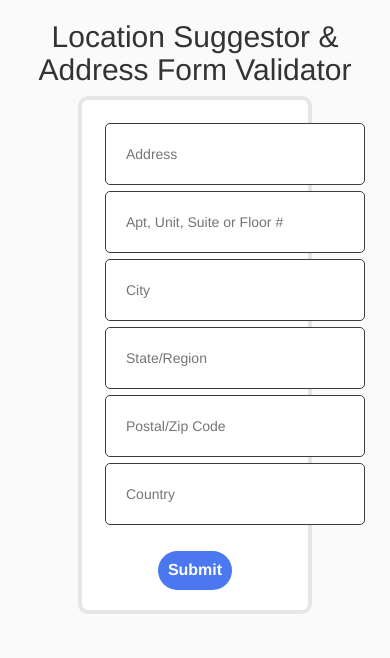
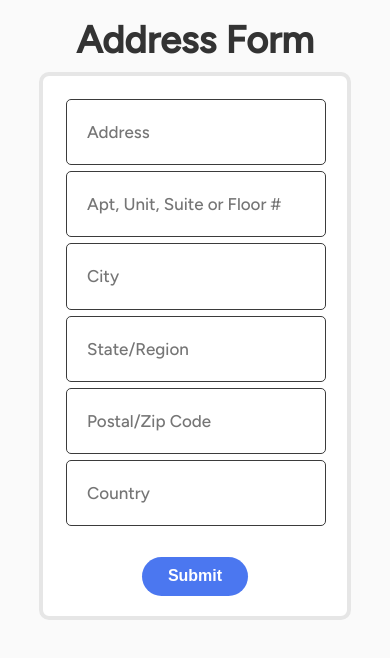
Before and after one commit to cyatteau/DevSummit-Europe-22-Demo-REST-JS, a website built with Vite: page index.html in a window 390 px wide. Built offline with nearby package versions, Linux system fonts and the light colour scheme; what @esri/arcgis-rest-request would draw is missing.

Commit message:
Small Style Updates

```diff
--- a/index.html
+++ b/index.html
@@ -3,6 +3,12 @@
   <head>
     <meta charset="UTF-8" />
     <meta name="viewport" content="width=device-width, initial-scale=1.0" />
+    <link rel="preconnect" href="https://fonts.googleapis.com" />
+    <link rel="preconnect" href="https://fonts.gstatic.com" crossorigin />
+    <link
+      href="https://fonts.googleapis.com/css2?family=Figtree:wght@500&display=swap"
+      rel="stylesheet"
+    />
     <link
       rel="stylesheet"
       href="https://maxcdn.bootstrapcdn.com/bootstrap/3.4.1/css/bootstrap.min.css"
@@ -11,7 +17,7 @@
     <title>Address Validator Form App</title>
   </head>
   <body>
-    <h2>Location Suggestor & Address Form Validator</h2>
+    <h2>Address Form</h2>
     <form id="form">
       <input id="input" type="text" placeholder="Address" />
       <ul class="suggestions" id="suggestions"></ul>
--- a/main2.js
+++ b/main2.js
@@ -1,8 +1,7 @@
 import { ApiKeyManager } from "@esri/arcgis-rest-request";
 import { geocode, suggest } from "@esri/arcgis-rest-geocoding";
 
-const API_KEY =
-  "AAPKfaa13d83cfb045438a085d3c22938d28w8BG1Z8Xur1g0lNO0NwajbSsWctsGUgImTu83AtfufF427ElikU1k5pJLSbT4odU";
+const API_KEY = "YOUR_API_KEY";
 const authentication = new ApiKeyManager({ key: API_KEY });
 
 let sugg = [];
--- a/style.css
+++ b/style.css
@@ -8,15 +8,19 @@ form {
   gap: 2rem;
   margin: 0 auto;
   text-align: center;
+  font-size: 17px;
 }
 
 h2 {
   text-align: center;
+  font-size: 38px;
+  font-weight: 600;
 }
 
 body {
   background-color: hsl(0, 0%, 98%);
   color: #333;
+  font-family: 'Figtree', sans-serif;
 }
 
 input {
@@ -36,6 +40,7 @@ input {
   font-weight: 600;
   font-size: 16px;
   padding: 8px 3px;
+  font-family:Arial, Helvetica, sans-serif;
 }
 
 .btn:hover {
@@ -101,7 +106,7 @@ li {
     width: 260px;
   }
   form {
-    width: 60%;
+    width: 80%;
   }
   .btn {
     width: 40%;
```
Also changed, not shown: package.json (line endings or trailing spaces).
